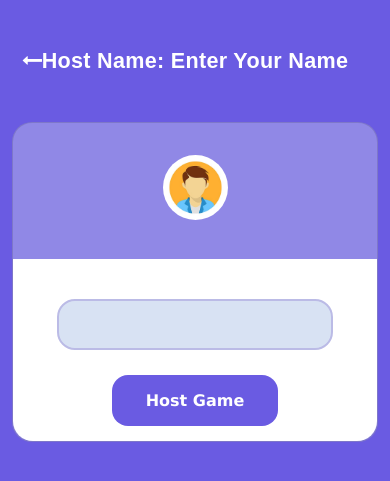
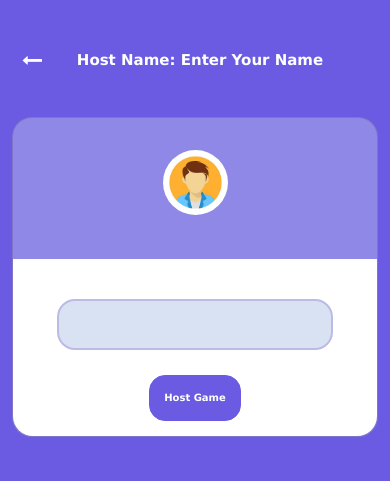
Before and after one commit to Jayyp1234/ChildioGame, a Flask app: page /host_game in a window 390 px wide. Shown: the top 481 px of the page. Run offline with Flask 2, Linux system fonts and the light colour scheme; some libraries are stand-ins or nearby versions; some web fonts are replaced.

Commit message:
Done with the little changes

```diff
--- a/childiogame/routes.py
+++ b/childiogame/routes.py
@@ -13,7 +13,7 @@
     return render_template('index.html',
         title='I CALL ON'
     )
-@app.route("/host_game" ,methods=['POST','GET'])
+@app.route("/host_game",methods=['POST','GET'])
 def host_name():
     # GENERATING RANDOM CHARACTERS
     id = list(''.join((random.choice(string.ascii_uppercase) for x in range(15))) +''.join((random.choice(string.digits) for x in range(15))))
--- a/childiogame/static/main.css
+++ b/childiogame/static/main.css
@@ -44,6 +44,7 @@
 }
 .container .card{
   border-radius: 20px;
+  height: 400px;
 }
 .invitation{
   border-top-left-radius: 0;
@@ -72,7 +73,7 @@
 .invitation .codeLink{
   display: flex;
   justify-content: space-around;
-  align-items: baseline;
+  align-items:baseline;
   margin-top: 25px;
 }
 .invitation .codeLink .copyCode a{
@@ -83,6 +84,11 @@
   color: #ffffff;
   border-radius: 16px;
   padding: 16px 20px;
+  border: 1px solid rgba(106,91,226,255) ;
+}
+.invitation .codeLink .copyCode a:hover{
+  background-color: #ffffff;
+  color: rgba(106,91,226,255);
 }
 .invitation .codeLink .copyCode i{
   margin: 0 6px;
@@ -94,11 +100,11 @@
   font-weight: bolder;
   margin: 0 14px;
 }
+
 .invitation .share .icon-share2{
   font-size: 20px;
   border: 1.9px solid #d8e2f3;
-  padding: 14px;
-  border-radius: 14px;
+  padding:12px 16px 14px 16px;  border-radius: 14px;
   margin-top: 5px;
   color: rgba(106,91,226,255);
 }
@@ -110,7 +116,15 @@
 }
 
 
-@media all and (max-width: 550px){
+@media all and (max-width:550px){
+  .bofier h4{
+    font-size: 15px;
+    padding-top: 3px;
+    padding-left: 10px;
+  }
+  .container .card{
+    height: 420px;
+  }
   .playerSection{
     margin-top: 40px;
   }
@@ -125,6 +139,26 @@
   .invitation .codeLink .copyCode i{
     font-size: 16px;
   }
+  .invitation .codeLink{
+    justify-content: space-evenly;
+  }
+  .invitation .codeLink .copyCode a{
+    justify-content: space-evenly;
+    padding: 16px 0px;
+  }
+  .invitation .codeLink .copyCode a h4{
+    font-size: 10px;
+  }
+  .invitation .copyCode .icon-content_copy{
+    padding: 12px 8px;
+    font-size: 12px;
+  }
+  .invitation .share .icon-share2{
+    padding:10px 16px 16px 16px;
+    font-size: 18px;
+
+  }
+
 }
 small {
   white-space: nowrap;
--- a/childiogame/templates/generate.html
+++ b/childiogame/templates/generate.html
@@ -29,10 +29,10 @@
           </div>
 
           <div class="playerSection col-12 col-md-10">
-            <div class="">
-                <div class="container card" style="background-color: rgba(144,136,230,255); position: relative; height: 400px;">
+            <div>
+                <div class="container card" style="background-color: rgba(144,136,230,255); position: relative; ">
                     <div class="transparent" >
-                          <div class="players justify-content-sm-between justify-content-lg-evenly" style=" display: flex; align-items: center;">
+                          <div class="players justify-content-sm-between justify-content-lg-evenly" style=" display: flex; align-items: center; ">
                             <div style="border-radius: 50%;display: grid;">
                               <img style="margin: auto;" src="{{ url_for('static', filename='images/male-avatar.jpg') }}" alt="Your avatar">
                               <small>{{name}}</small>
--- a/childiogame/templates/host.html
+++ b/childiogame/templates/host.html
@@ -22,7 +22,7 @@
           <div class="header mt-5">
               <div class="bofier" style="width: 100%;position: relative;text-align: center;color: #ffffff;">
                     <a href="/" style="text-decoration: none; color: #ffffff;"><i class="icon-long-arrow-left" style="position:absolute;left:10px ;top:12px; "></i></a>
-                    <h4 class="fw-bolder" style="letter-spacing: .3px; font-stretch: expanded;">Host Name: Enter Your Name </h4>
+                    <h4 class="fw-bolder" style="font-family: 'Lucida Sans';">Host Name: Enter Your Name </h4>
               </div>
           </div>
 
```
Lines whose indentation alone changed are shown as unchanged.
